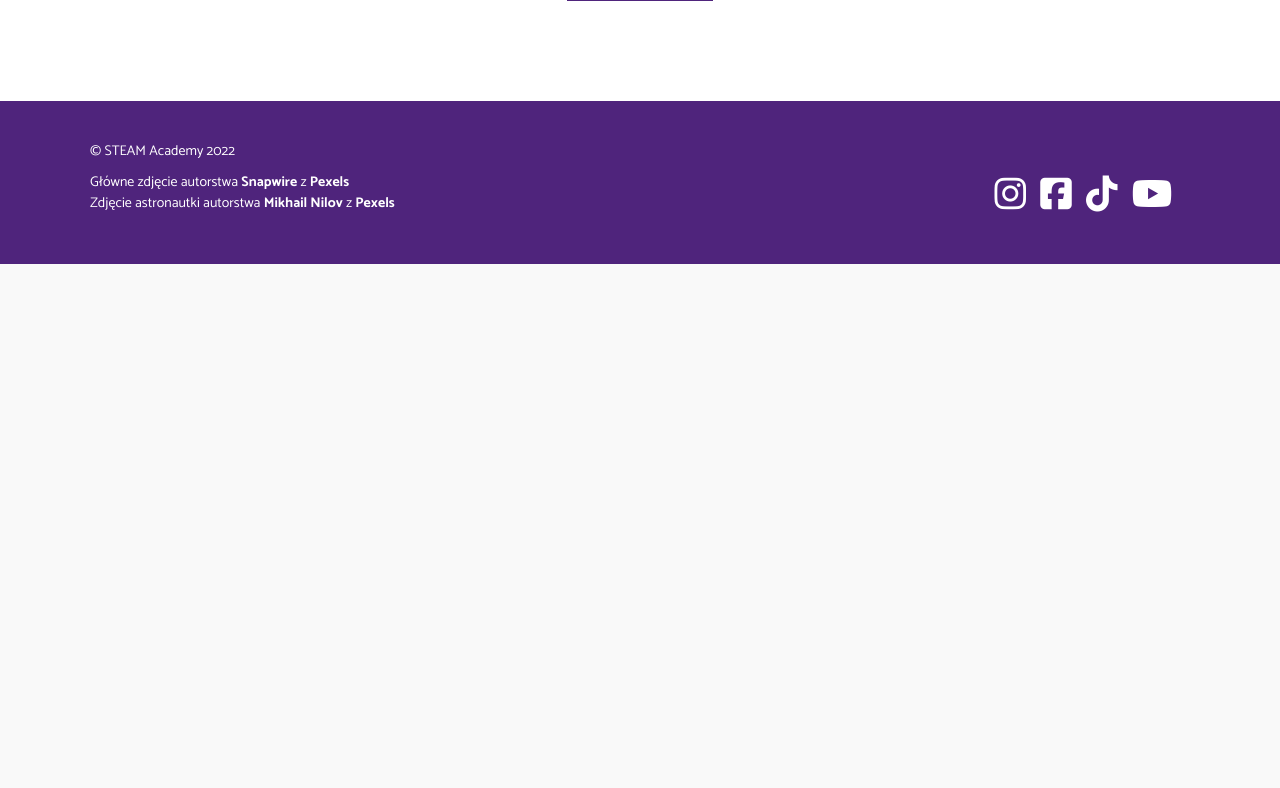
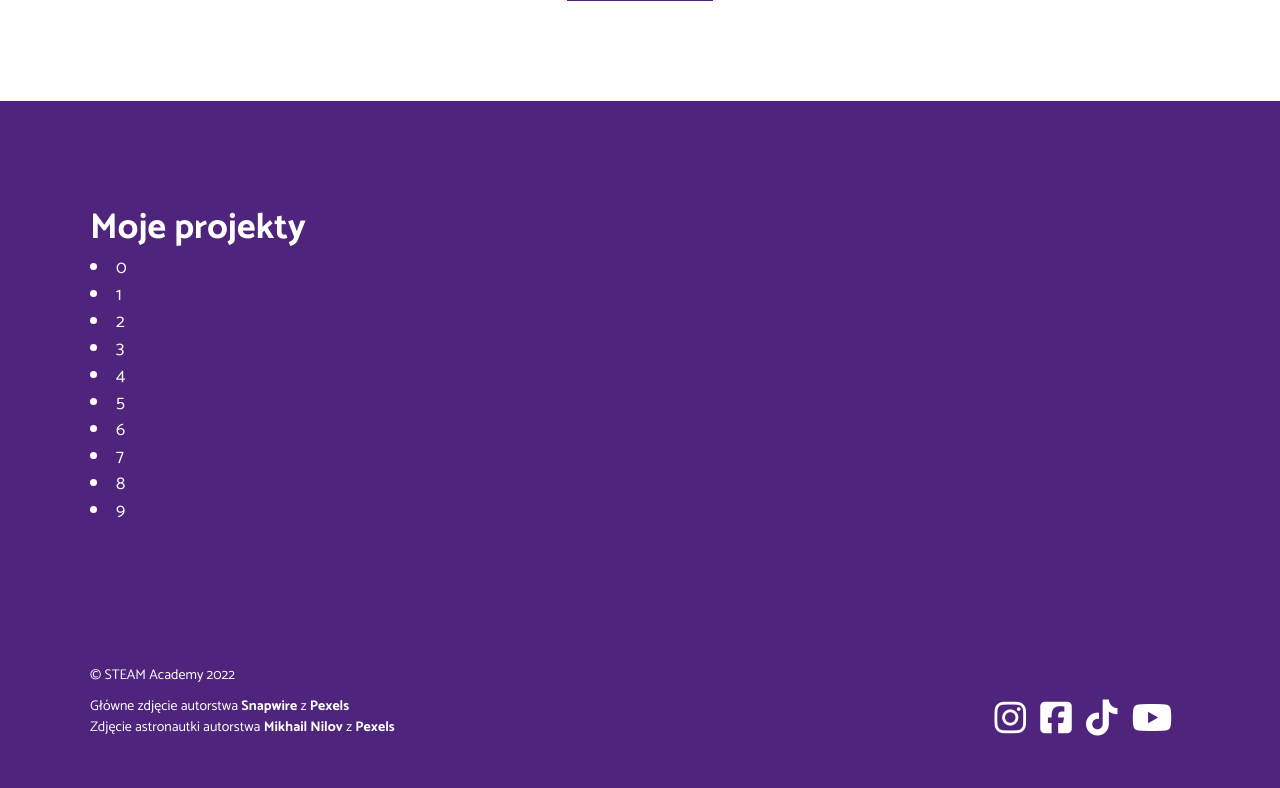
Before and after one commit to asiahello/Stem-Projet, a Flask app: page / in a window 1280 px wide. Shown: the part 4031-4819 px from the top of the page. Before the commit the page ends 4295 px from the top, so only its background shows below. Run offline with Flask 2, Linux system fonts and the light colour scheme; data that the repository does not hold is empty; some libraries are stand-ins or nearby versions.

Commit message:
add simple projects template

```diff
--- a/app.py
+++ b/app.py
@@ -21,5 +21,6 @@ class Project(db.Model):
 
 
 @app.route("/")
-def hello_world():
-    return render_template("index.html")
+def home():
+    projects = Project.query.all()
+    return render_template(template_name_or_list="index.html", p=projects)
--- a/templates/index.html
+++ b/templates/index.html
@@ -159,6 +159,8 @@
       </div>
     </section>
 
+    {% include 'projects.html' %}
+
     <footer class="footer section-violet">
       <div class="container">
         <div class="copyright">
--- /dev/null
+++ b/templates/projects.html
@@ -0,0 +1,10 @@
+<section id="projects" class="section section-violet projects-section">
+    <div class="container">
+      <h1> Moje projekty </h1>
+
+      {% for i in range(0, 10) %}
+        <li>{{ i }}</li>
+      {% endfor %}
+
+    </div>
+</section>
```
